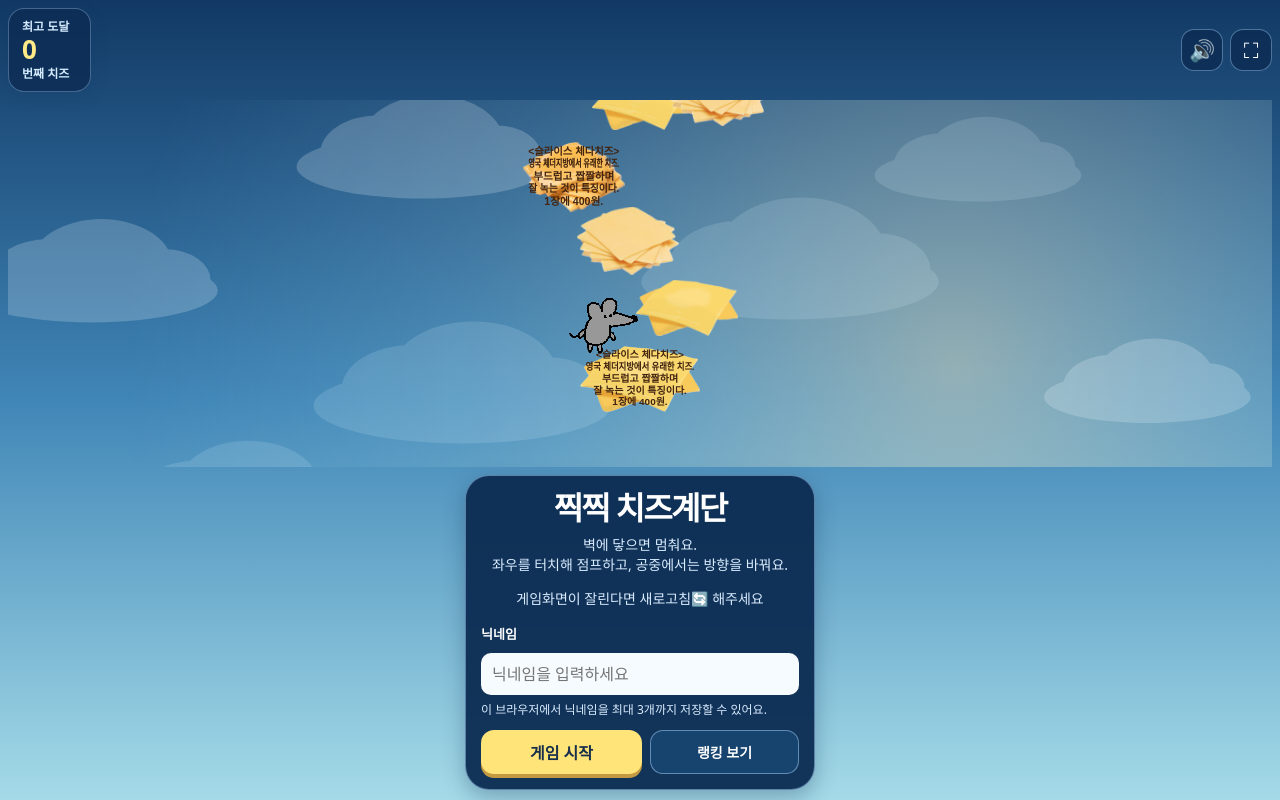
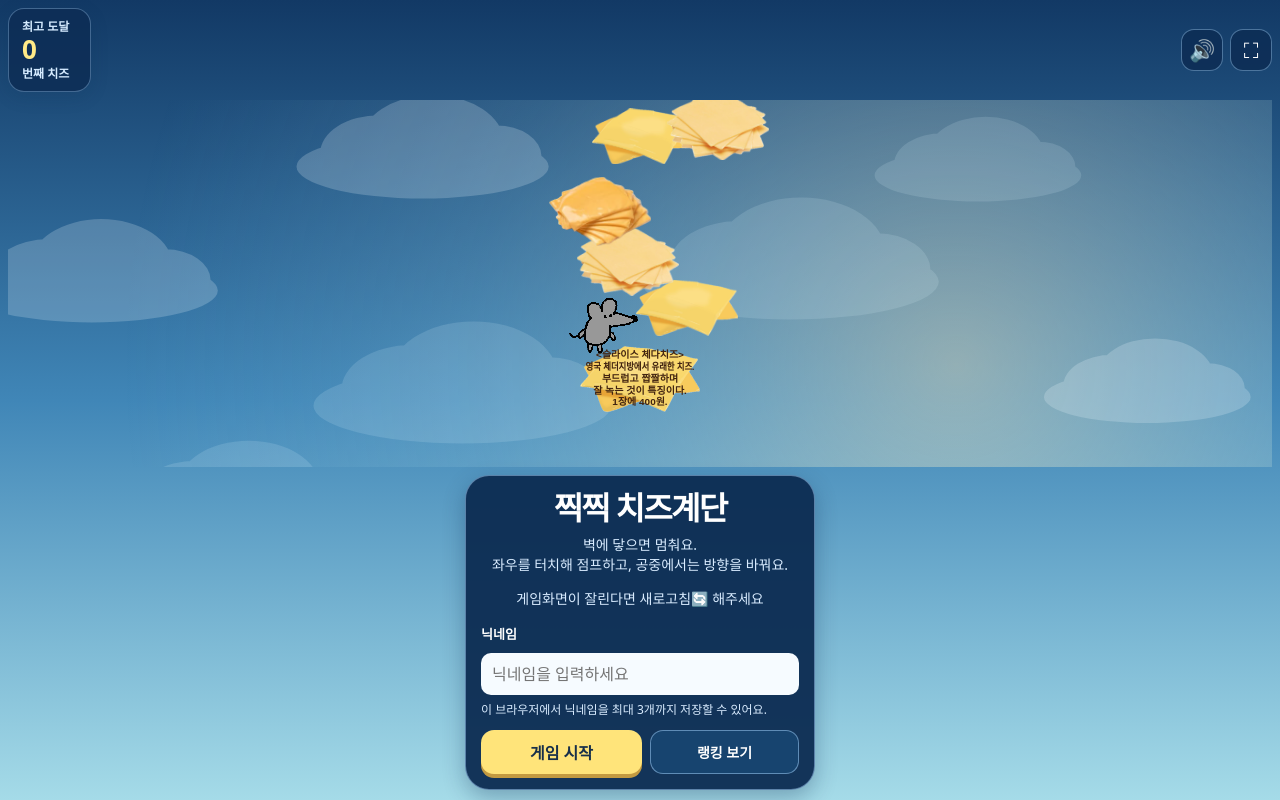
Before and after one commit to ox0626-dev/cheese-stairs, a plain HTML site: page index.html in a window 1280 px wide. Drawn offline with Linux system fonts and the light colour scheme; no server answers; animation ran at ten frames a second.

Commit message:
Adjust early cheese overlap and Brie stair landing

```diff
--- a/index.html
+++ b/index.html
@@ -205,6 +205,10 @@ const MAX_STEP_GAP = 112;
 const MAX_GRUYERE_STEP_GAP = 108;
 const MAX_PLATFORM_SHIFT = 138;
 const STACKED_CHEDDAR_GAP = 96;
+const SLICED_OVERLAP_GAP = 75;
+const STACKED_OVERLAP_GAP = 70;
+const STACKED_CLEAR_GAP = 106;
+const BRIE_APPROACH_GAP = 90;
 const VANISH_START_STEP = 30;
 const CHEESE_VANISH_DELAY = .7;
 const CHEESE_POP_DURATION = .1;
@@ -588,7 +592,11 @@ function addPlatforms() {
     const gruyere = level > LAST_EMMENTAL_STEP && level <= LAST_GRUYERE_STEP;
     const maxGap = gruyere ? MAX_GRUYERE_STEP_GAP : MAX_STEP_GAP;
     const lateDifficulty = lateDifficultyAt(level);
-    lastHeight += stackedCheddar ? STACKED_CHEDDAR_GAP : step.skipPair ? step.gap
+    lastHeight += level === 2 || level === 3 ? SLICED_OVERLAP_GAP
+      : stackedCheddar ? (level === 7 || level === 9 ? STACKED_OVERLAP_GAP
+        : level === 8 || level === 10 ? STACKED_CLEAR_GAP : STACKED_CHEDDAR_GAP)
+      : level >= 27 && level <= 29 ? BRIE_APPROACH_GAP
+      : step.skipPair ? step.gap
       : Math.min(step.gap + extraGap, maxGap) + 8 * lateDifficulty;
     addStepPlatforms(step);
     if (stepIndex === flight.length) {
@@ -616,14 +624,16 @@ function addPlatforms() {
 
 function addStepPlatforms(step) {
   if (level > LAST_STARTING_CHEDDAR_STEP && level <= LAST_STACKED_CHEDDAR_STEP) {
-    const x = (level % 2 === 0 ? .66 : .34) * WIDTH;
+    const x = (level === 7 || level === 9 ? .70 : level % 2 === 0 ? .66 : .34) * WIDTH;
     platforms.push(createPlatform(x, STACKED_CHEDDAR_WIDTH, lastHeight, level, STACKED_CHEDDAR));
     return;
   }
 
   const photo = nextCheesePhoto(level);
   const previousX = platforms.at(-1).x;
-  const targetX = (level === LAST_STACKED_CHEDDAR_STEP + 1 ? .47 : step.x) * WIDTH
+  const targetX = (level === 3 ? .35
+    : level === LAST_STACKED_CHEDDAR_STEP + 1 ? .47
+    : level === 27 ? .66 : level === 28 ? .47 : level === 29 ? .30 : step.x) * WIDTH
     + (Math.random() - .5) * 16;
   const x = Math.max(previousX - MAX_PLATFORM_SHIFT, Math.min(previousX + MAX_PLATFORM_SHIFT, targetX));
   const difficulty = difficultyAt(level);
```
